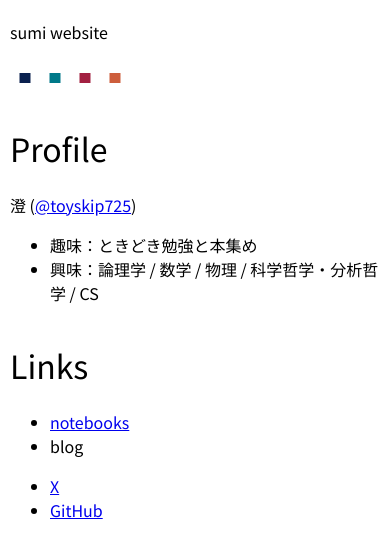
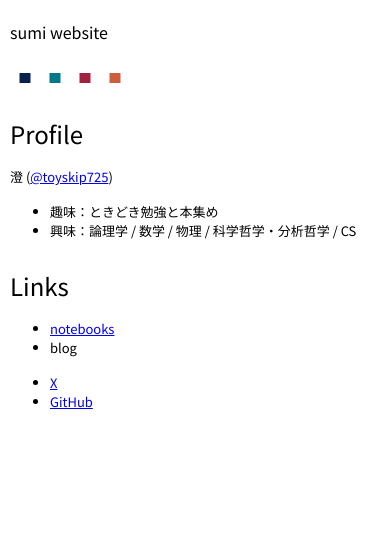
Before and after one commit to toyskip725/toyskip725.github.io, a website: page index.html in a window 390 px wide. Drawn offline with Linux system fonts and the light colour scheme.

Commit message:
[feature] add mobile styles

```diff
--- a/style.css
+++ b/style.css
@@ -16,3 +16,17 @@ h1 {
   font-weight: normal;
   padding-top: 0.5em;
 }
+
+@media screen and (max-width: 640px) {
+  h1 {
+    font-size: x-large;
+  }
+
+  p {
+    font-size: small;
+  }
+
+  li {
+    font-size: small;
+  }
+}
```
